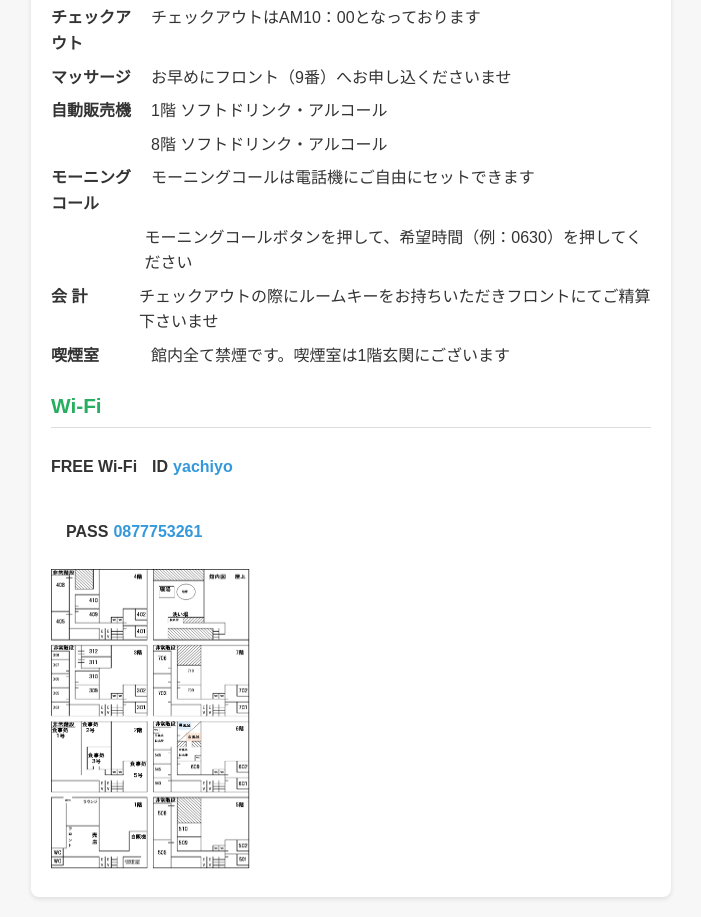
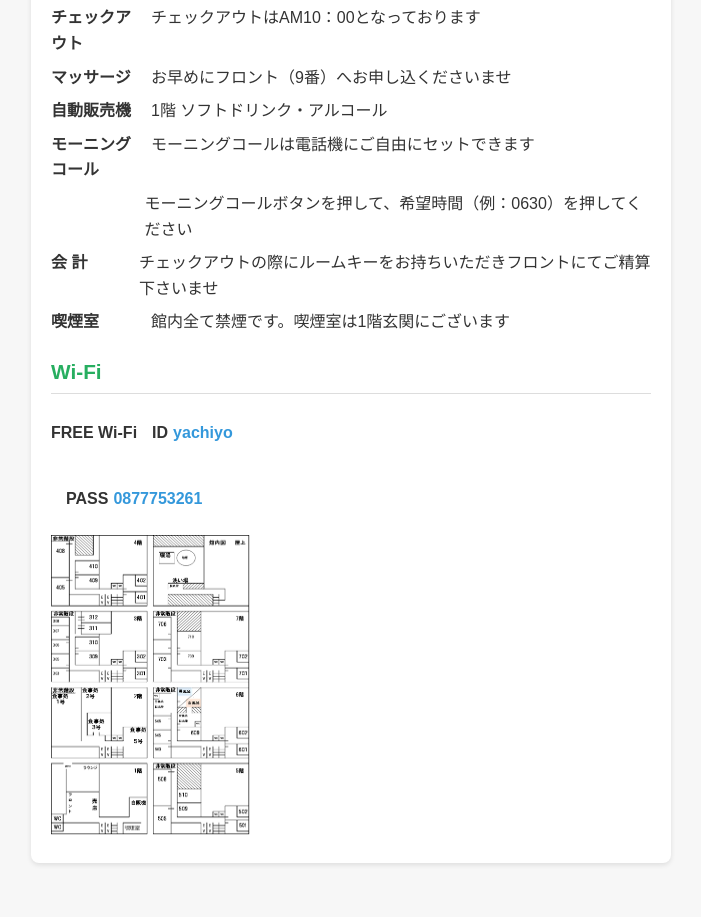
Before and after one commit to KonpiraYachiyo/yachiyo, a plain HTML site: page index.htm in a window 1280 px wide. Shown: the part 1500-2417 px from the top of the page, without its empty margins (289-990 px from the left). After the commit the page ends 2383 px from the top, so only its background shows below. Drawn offline with Linux system fonts and the light colour scheme.

Commit message:
Update index.htm

```diff
--- a/index.htm
+++ b/index.htm
@@ -200,7 +200,6 @@
                 <li><span class="icon">チェックアウト</span>チェックアウトはAM10：00となっております</li>
                 <li><span class="icon">マッサージ</span>お早めにフロント（9番）へお申し込くださいませ</li>
                 <li><span class="icon">自動販売機</span>1階 ソフトドリンク・アルコール</li>
-                <li><span class="icon"></span>8階 ソフトドリンク・アルコール</li>
                 <li><span class="icon">モーニングコール</span>モーニングコールは電話機にご自由にセットできます</li>
                 <li><span class="icon"></span>モーニングコールボタンを押して、希望時間（例：0630）を押してください</li>
                 <li><span class="icon">会 計</span>チェックアウトの際にルームキーをお持ちいただきフロントにてご精算下さいませ</li>
@@ -208,11 +207,11 @@
             </ul>
         </section>
          <section class="wifi-info">
-            <h2>Wi-Fi</h2>
-            <div class="info-row">
-                <p class="label">FREE Wi-Fi</p>
-                <p class="label">ID</p>
-                <p class="value">yachiyo</p>
+    <h2>Wi-Fi</h2>
+    <div class="info-row">
+    <p class="label">FREE Wi-Fi</p>
+    <p class="label">ID</p>
+    <p class="value">yachiyo</p>
             </div>
             <div class="info-row">
                 <p class="label"></p>
```
